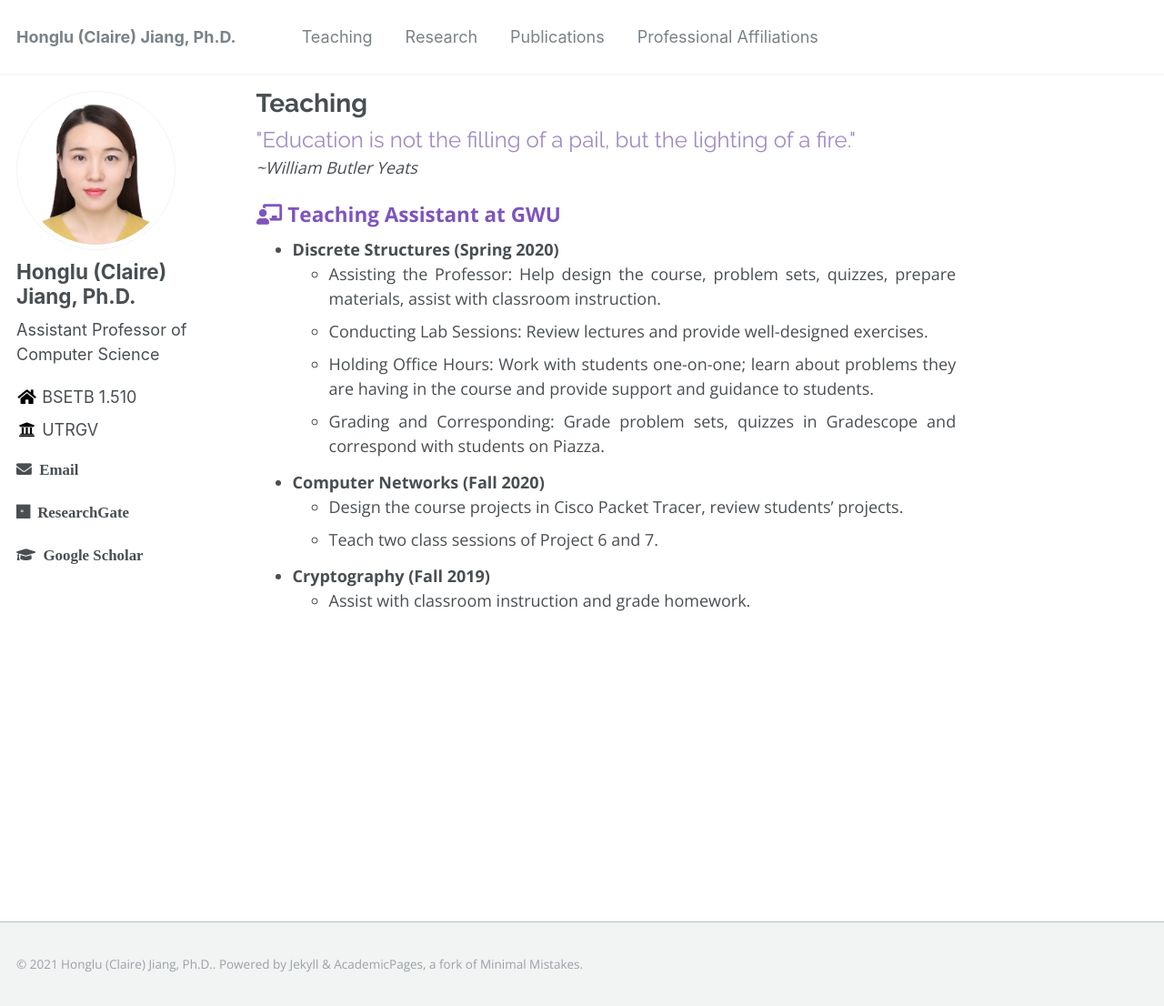
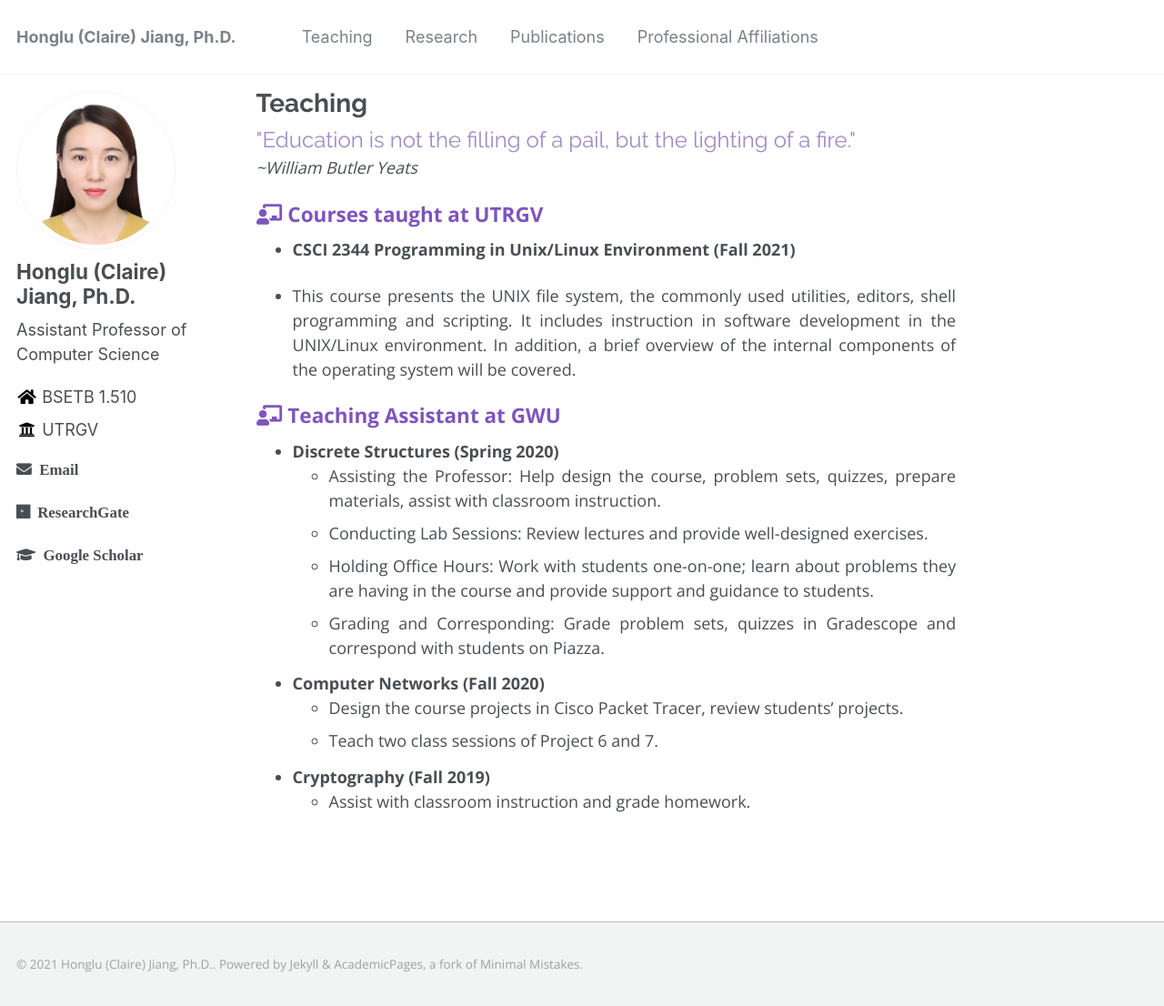
Before and after one commit to hljiang0720/hljiang.github.io, a Jekyll site: the page built from _pages/teaching.md, in a window 1280 px wide and 1106 px high. Shown: the whole window at 91% size. Built offline with Jekyll 4.4.1, drawn with Linux system fonts in a browser that asks for light colours.

Commit message:
Update teaching.md

```diff
--- a/_pages/teaching.md
+++ b/_pages/teaching.md
@@ -8,6 +8,18 @@ author_profile: true
 <h4>"Education is not the filling of a pail, but the lighting of a fire."</h4>
 
  *~William Butler Yeats*
+
+
+### <i class="fa fa-fw fa-chalkboard-teacher" aria-hidden="true"></i> Courses taught at UTRGV
+
+* **CSCI 2344 Programming in Unix/Linux Environment (Fall 2021)**
+
+* This course presents the UNIX file system, the commonly used utilities, editors, shell programming and scripting. It includes instruction in software development in the UNIX/Linux environment. In addition, a brief overview of the internal components of the operating system will be covered.
+
+
+
+
+
 
 ### <i class="fa fa-fw fa-chalkboard-teacher" aria-hidden="true"></i> Teaching Assistant at GWU
 * **Discrete Structures (Spring 2020)**
```
